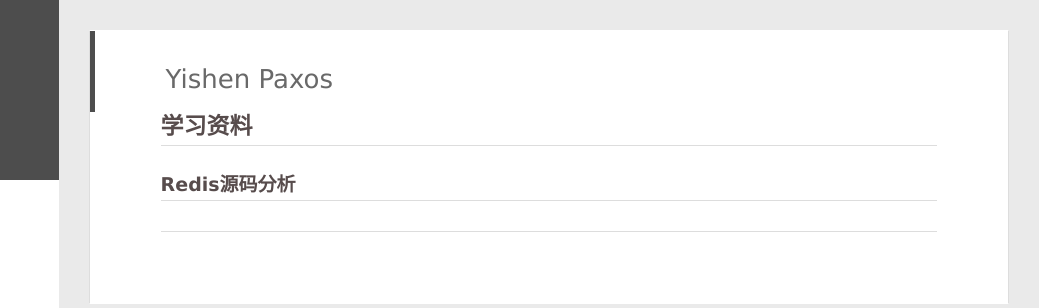
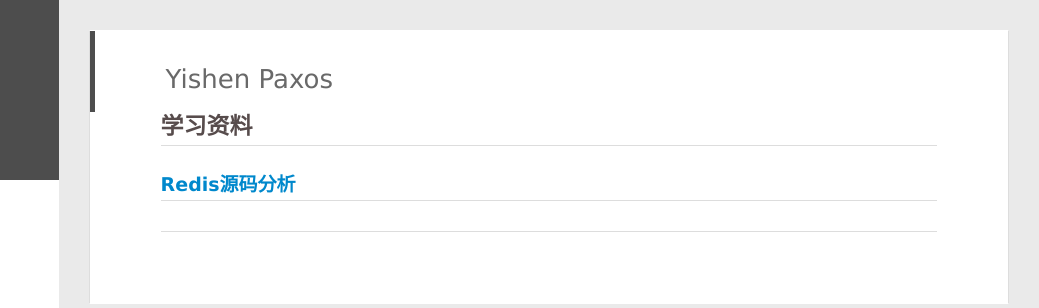
Before and after one commit to yishenpaxos/yishenpaxos.github.io, a plain HTML site: page index.html in a window 1280 px wide. Shown: the top 308 px of the page, 241-1280 px from the left. Drawn offline with Linux system fonts and the light colour scheme.

Commit message:
Update index.html

```diff
--- a/index.html
+++ b/index.html
@@ -139,7 +139,8 @@
 </h3>
 <figure class="highlight bash"><table><tr><td class="gutter"><pre><div class="line">1</div></pre></td><td class="code"><pre><div class="line">$ hexo new <span class="string">"My New Post"</span></div></pre></td></tr></table></figure>
 <p>More info: <a href="https://hexo.io/docs/writing.html" target="_blank" rel="external">Writing</a></p>
-<h3 id="Run-server"><a href="#Run-server" class="headerlink" title="Run server"></a>Run server</h3><figure class="highlight bash"><table><tr><td class="gutter"><pre><div class="line">1</div></pre></td><td class="code"><pre><div class="line">$ hexo server</div></pre></td></tr></table></figure>
+<h3 id="Run-server"><a href="#Run-server" class="headerlink" title="Run server"></a>Run server</h3>
+<figure class="highlight bash"><table><tr><td class="gutter"><pre><div class="line">1</div></pre></td><td class="code"><pre><div class="line">$ hexo server</div></pre></td></tr></table></figure>
 <p>More info: <a href="https://hexo.io/docs/server.html" target="_blank" rel="external">Server</a></p>
 <h3 id="Generate-static-files"><a href="#Generate-static-files" class="headerlink" title="Generate static files"></a>Generate static files</h3><figure class="highlight bash"><table><tr><td class="gutter"><pre><div class="line">1</div></pre></td><td class="code"><pre><div class="line">$ hexo generate</div></pre></td></tr></table></figure>
 <p>More info: <a href="https://hexo.io/docs/generating.html" target="_blank" rel="external">Generating</a></p>
@@ -150,7 +151,7 @@
 		<a href="#study" class="headerlink" title="Quick Start"></a>学习资料
 	</h2>
 	<h3 id="study_0001">
-		<a href="http://bbs.redis.cn/forum.php?mod=viewthread&tid=544" class="headerlink" title="Quick Start"></a>Redis源码分析
+		<a href="http://bbs.redis.cn/forum.php?mod=viewthread&tid=544" target="_blank">Redis源码分析</a>
 	</h3>
     </div>
     <div class="article-info article-info-index">
```
